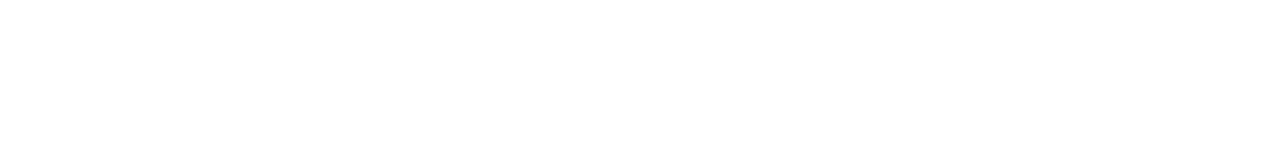
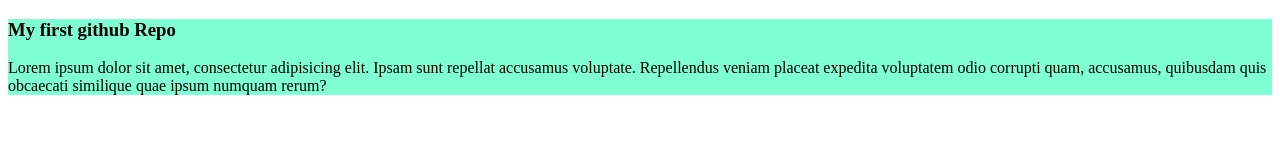
Before and after one commit to Faysal2123/my-first-repo, a plain HTML site: page index.html in a window 1280 px wide. Drawn offline with Linux system fonts and the light colour scheme.

Commit message:
my first blog

```diff
--- a/index.html
+++ b/index.html
@@ -4,8 +4,13 @@
     <meta charset="UTF-8">
     <meta name="viewport" content="width=device-width, initial-scale=1.0">
     <title>Document</title>
+    <link rel="stylesheet" href="styles/styles.css">
 </head>
 <body>
+    <div class="blog">
+        <h3>My first github Repo</h3>
+        <p>Lorem ipsum dolor sit amet, consectetur adipisicing elit. Ipsam sunt repellat accusamus voluptate. Repellendus veniam placeat expedita voluptatem odio corrupti quam, accusamus, quibusdam quis obcaecati similique quae ipsum numquam rerum?</p>
+    </div>
 
 </body>
 </html>
--- /dev/null
+++ b/styles/styles.css
@@ -0,0 +1,3 @@
+.blog{
+    background-color: aquamarine;
+}
```
